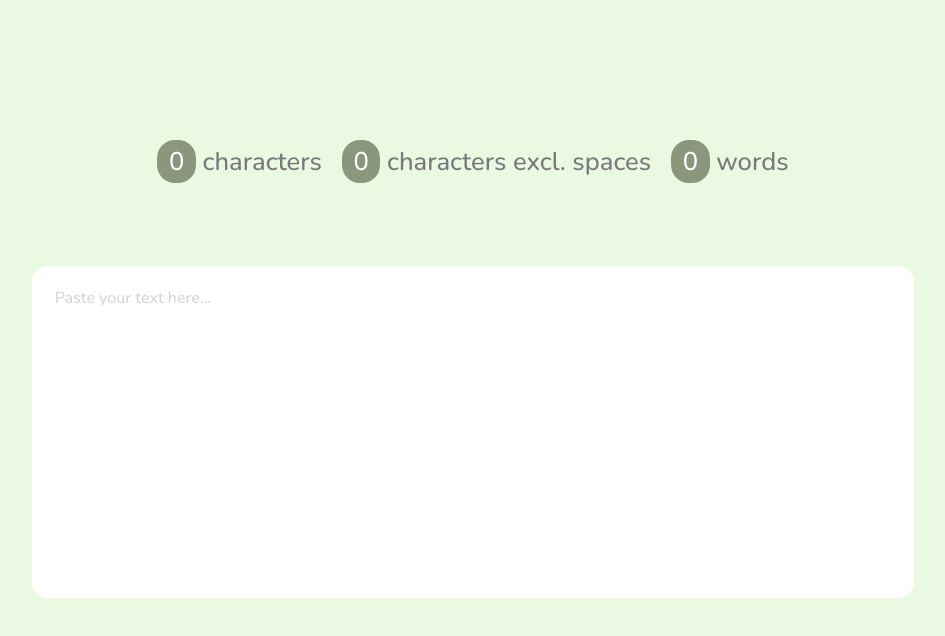
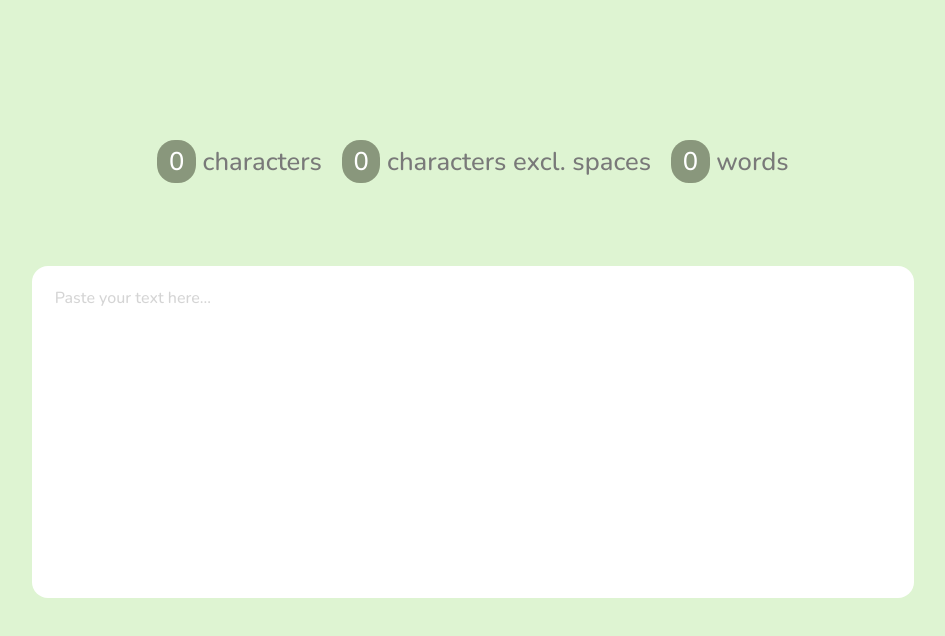
Before and after one commit to sanderbell/so-many-chars, a Vue app: page / in a window 1280 px wide. Shown: the top 636 px of the page, without its empty margins (167-1112 px from the left). Built offline with nearby package versions, Linux system fonts and the light colour scheme.

Commit message:
Greener BG Color

```diff
--- a/src/components/TextCounter.vue
+++ b/src/components/TextCounter.vue
@@ -40,7 +40,7 @@ html {
 
 body {
     align-items: center;
-    background-color: #eaf9e2;
+    background-color: #def4d2;
     color: #797979;
     display: flex;
     height: 100%;
```
